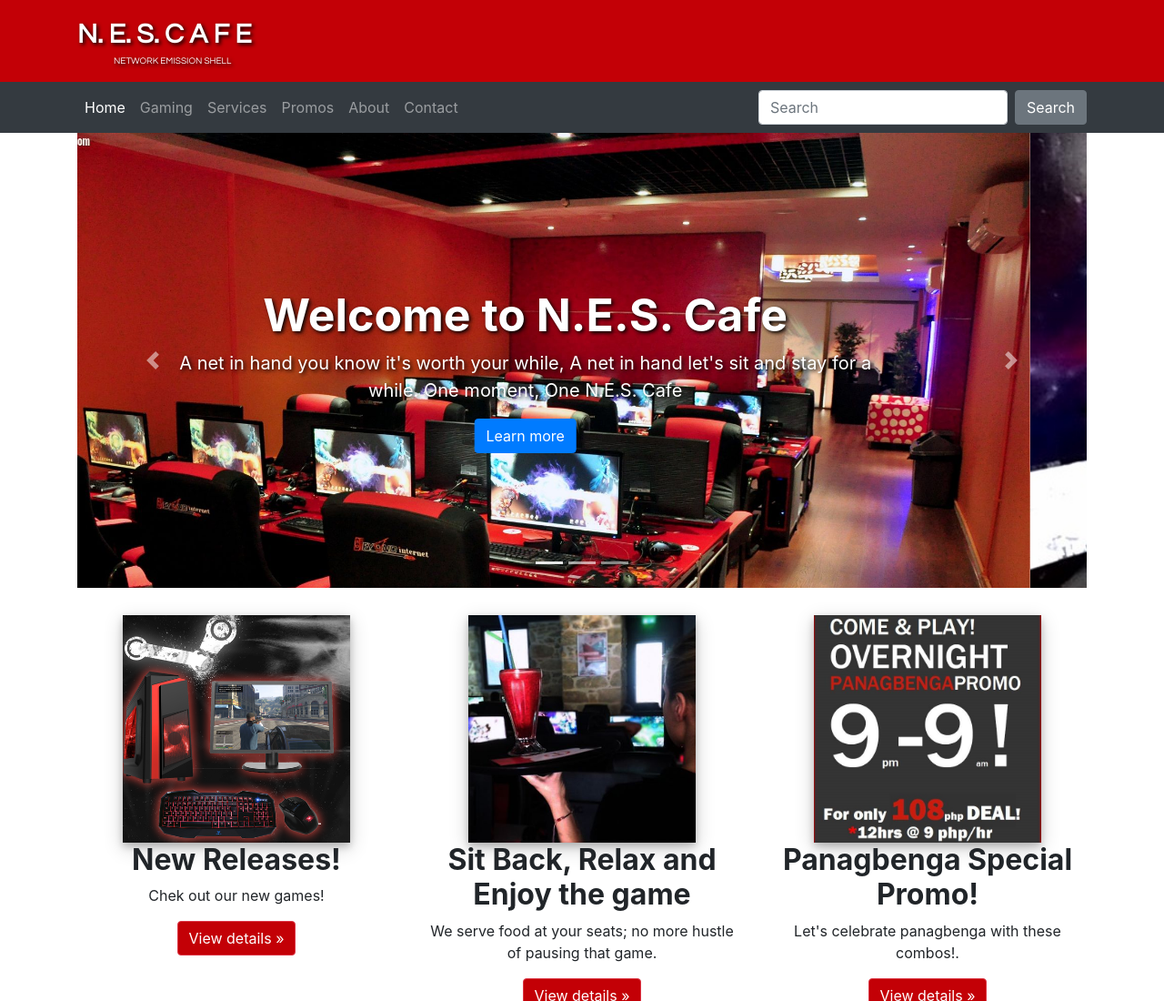
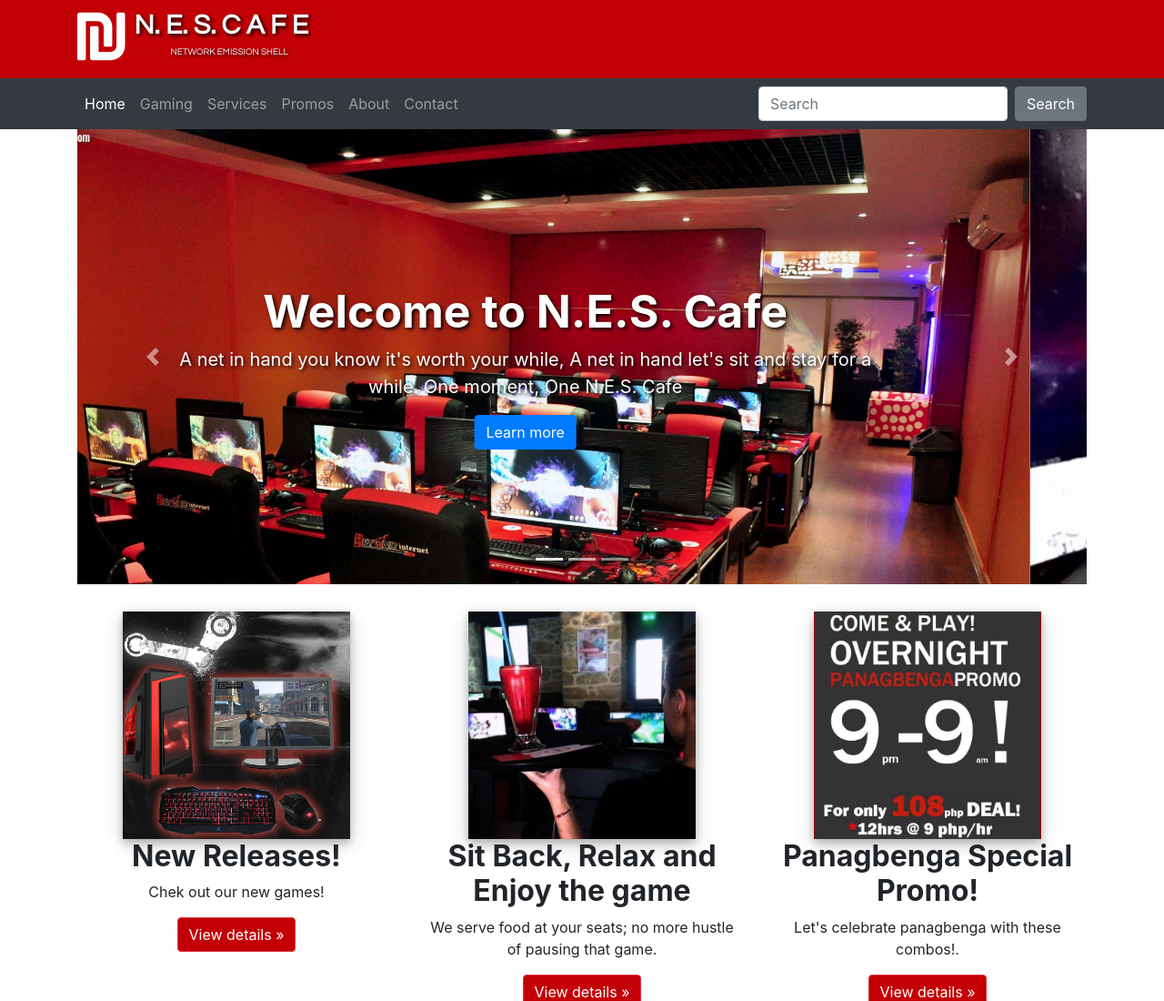
Before and after one commit to wilcarllopez/N.E.S.Cafe.github.io, a plain HTML site: page index.html in a window 1280 px wide. Shown: the top 1100 px of the page at 91% size. Drawn offline with nearby package versions, Linux system fonts and the light colour scheme.

Commit message:
Domingo-Added a logo

```diff
--- a/css/main.css
+++ b/css/main.css
@@ -4,8 +4,9 @@
         clear: left;
         font-size: 30px;
         font-family: Century Gothic, san-serif;
-        margin-top: 10px;
+
         text-shadow: 2px 2px 4px #000000;
+
 
 
       }
@@ -15,7 +16,7 @@
         clear: left;
         font-size: 10px;
         font-family: Century Gothic, san-serif;
-        margin-bottom: 10px;
+
         margin-left:40px;
         text-shadow: 2px 2px 4px #000000;
 
@@ -118,6 +119,7 @@
 
 .fa-globe{
     font-size: 150px;
+
 }
 .fa-cloudscale{
     font-size: 150px;
@@ -137,3 +139,15 @@
 .fa-utensils{
     font-size: 150px;
 }
+.fa-shekel-sign{
+    font-size: 60px;
+    margin-top: 10px;
+    margin-right: 10px;
+    float: left;
+
+
+}
+.fa-shekel-sign a{
+    text-decoration: none;
+
+}
--- a/index.html
+++ b/index.html
@@ -10,13 +10,14 @@
 
 	<link rel="stylesheet" type="text/css" href="css/main.css">
 
+   <link href="https://use.fontawesome.com/releases/v5.0.6/css/all.css" rel="stylesheet">
 </head>
 <body>
 		<!--header-->
 		<div class="row">
 			<div id="myheader" class="col-sm-12">
 				<div class="container">
-					<a class="navbar-brand" href="index.html"><strong>N. E. S. C A F E</strong></h1><br/><p>NETWORK EMISSION SHELL</p></a>
+					<a href="index.html"><i class="fas fa-shekel-sign"></i></a><a class="navbar-brand" href="index.html"><strong>N. E. S. C A F E</strong></h1><br/><p>NETWORK EMISSION SHELL</p></a>
   							<button class="navbar-toggler" type="button" data-toggle="collapse" data-target="#navbarColor02" aria-controls="navbarColor02" aria-expanded="false" aria-label="Toggle navigation" style="">
     							<span class="navbar-toggler-icon"></span>
   							</button>
@@ -174,6 +175,7 @@
 		</div>
      	<div class="row">
         	<div class="col-sm-4 col-lg-4">
+
         		<img id="sample" src="images\sample.jpg" alt="sample image">
           		<h2>24 Hours PROMO</h2>
           		<p>As a valentines promo, We are giving you 70% discount! </p>
@@ -218,7 +220,7 @@
     <script src="https://code.jquery.com/jquery-3.2.1.slim.min.js" integrity="sha384-KJ3o2DKtIkvYIK3UENzmM7KCkRr/rE9/Qpg6aAZGJwFDMVNA/GpGFF93hXpG5KkN" crossorigin="anonymous"></script>
     <script src="https://cdnjs.cloudflare.com/ajax/libs/popper.js/1.12.9/umd/popper.min.js" integrity="sha384-ApNbgh9B+Y1QKtv3Rn7W3mgPxhU9K/ScQsAP7hUibX39j7fakFPskvXusvfa0b4Q" crossorigin="anonymous"></script>
     <script src="https://maxcdn.bootstrapcdn.com/bootstrap/4.0.0/js/bootstrap.min.js" integrity="sha384-JZR6Spejh4U02d8jOt6vLEHfe/JQGiRRSQQxSfFWpi1MquVdAyjUar5+76PVCmYl" crossorigin="anonymous"></script>
-
+    <script defer src="https://use.fontawesome.com/releases/v5.0.6/js/all.js"></script>
 
 </body>
 </html>
```
Also changed, not shown: about.html (+4 -2 lines), contact.html (+4 -2 lines), gaming.html (+3 -2 lines), promos.html (+4 -2 lines), services.html (+1 -1 lines).
